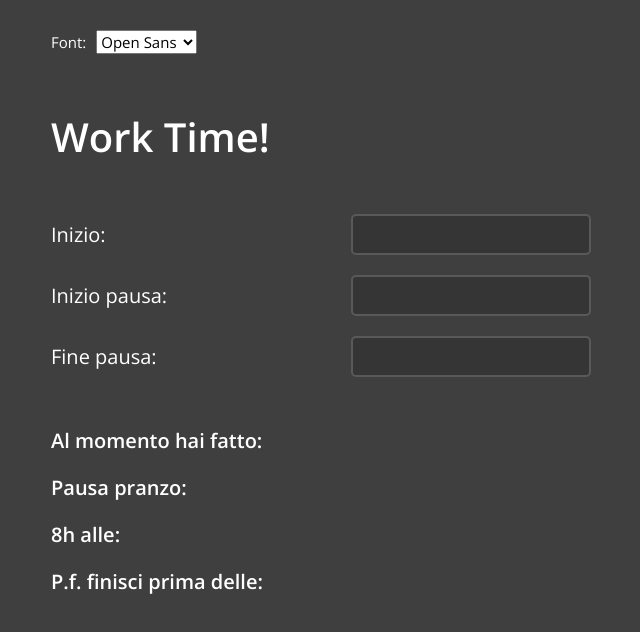
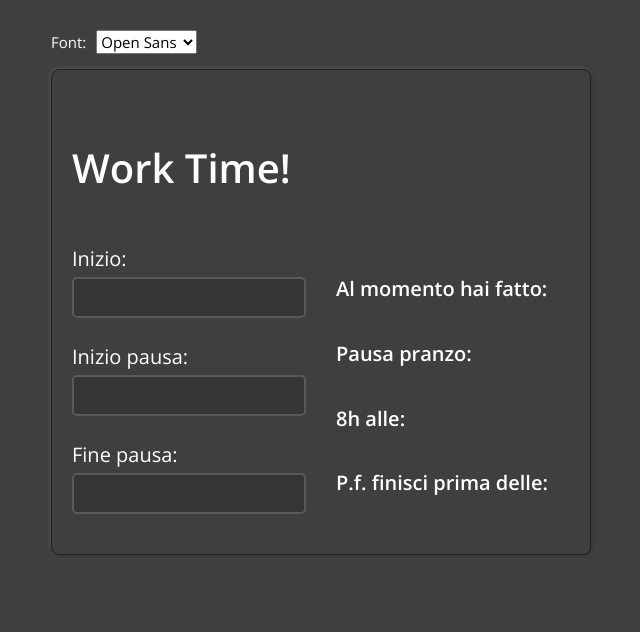
Before and after one commit to Gerigot/worktime, a React (Create React App) app: page / in a window 1280 px wide. Shown: the top 632 px of the page, without its empty margins (319-959 px from the left). Built offline with nearby package versions, Linux system fonts and the light colour scheme.

Commit message:
updated modules added some style for bigger screen

```diff
--- a/src/App.js
+++ b/src/App.js
@@ -9,6 +9,20 @@ const useStyles = createUseStyles({
 		'*, *::after, *::before': {
 			boxSizing: 'border-box'
 		},
+		':root': {
+			'--main-bg-color': '#3f3f3f',
+			'--default-color': 'white',
+			'--input-bg-color': '#353535',
+			'--input-border-color': '#595959',
+			'--input-focus-border-color': '#8c8c8c'
+		},
+		body: {
+			margin: 'auto',
+			backgroundColor: 'var(--main-bg-color)',
+			color: 'var(--default-color)',
+			width: '100%',
+			maxWidth: 600
+		},
 		'@media (min-width: 500px)': {
 			html: {
 				fontSize: '18px'
@@ -17,23 +31,24 @@ const useStyles = createUseStyles({
 		'@media (min-width: 800px)': {
 			html: {
 				fontSize: '20px'
+			},
+		},
+		'@media (min-width: 1300px)':{
+			html:{
+				fontSize: '26px'
+			},
+			body: {
+				maxWidth: '1000px',
 			}
 		},
-		body: {
-			margin: 'auto',
-			backgroundColor: '#3f3f3f',
-			color: 'white',
-			width: '100%',
-			maxWidth: 600
-		}
 	},
 	app_root: {
-		margin: '1.5em'
+		margin: '1.5em 1.5em 0 1.5em',
 	}
 });
 function App() {
 	const [ font, setFont ] = useStateWithLocalStorage('defaultFont', 'Open Sans');
-	const classes = useStyles({ font });
+	const classes = useStyles();
 	return (
 		<div className={classes.app_root}>
 			<FontChanger value={font} onChange={setFont} />
--- a/src/ShowTime/ShowTime.js
+++ b/src/ShowTime/ShowTime.js
@@ -1,19 +1,21 @@
-import React from 'react';
+import React, { Fragment } from 'react';
 import { createUseStyles } from 'react-jss';
 
 const useStyles = createUseStyles({
-  label:{
-    fontWeight: 'bold',
-  }
-
+	label: {
+		fontWeight: 'bold'
+	},
+	showTimeValue: {
+		marginBottom: '1em'
+	}
 });
 const ShowTime = ({ label, value }) => {
 	const classes = useStyles();
 	return (
-			<>
-      <div className={classes.label}>{label}:</div>
+		<Fragment>
+			<div className={classes.label}>{label}:</div>
 			<div className={classes.showTimeValue}>{value}</div>
-		</>
+		</Fragment>
 	);
 };
 
--- a/src/TimeInsert/TimeInsert.js
+++ b/src/TimeInsert/TimeInsert.js
@@ -1,25 +1,29 @@
-import React from 'react';
+import React, { Fragment } from 'react';
 import { createUseStyles } from 'react-jss';
 
 const useStyles = createUseStyles({
 	time: {
 		padding: 5,
-    fontSize: 'inherit',
-    fontFamily: 'inherit',
-    outline: 'none',
-    color: 'white',
-    backgroundColor: '#353535',
-    border: '2px solid #595959',
-    borderRadius: '5px'
+		fontSize: 'inherit',
+		fontFamily: 'inherit',
+		outline: 'none',
+		color: 'white',
+		backgroundColor: 'var(--input-bg-color)',
+		border: '2px solid var(--input-border-color)',
+		borderRadius: '5px',
+		marginBottom: '1em',
+		'&:focus': {
+			border: '2px solid var(--input-focus-border-color)'
+		}
 	}
 });
 function TimeInsert({ value, onChange, label }) {
 	const classes = useStyles();
 	return (
-		<>
+		<Fragment>
 			<div className={classes.label}>{label}</div>
 			<input className={classes.time} value={value} onChange={verifyValue(onChange)} />
-		</>
+		</Fragment>
 	);
 }
 
--- a/src/WorkTime/WorkTime.js
+++ b/src/WorkTime/WorkTime.js
@@ -7,24 +7,42 @@ import { createUseStyles } from 'react-jss';
 
 const useStyles = createUseStyles({
 	worktime_root: {
+		display: 'grid',
+		gridTemplateColumns: '100%',
+		gridTemplateAreas: `'title' 'timeInsert' 'timeShow'`,
 		fontFamily: (props) => `'${props.font}', sans-serif`
 	},
 	worktime_title: {
+		gridArea: 'title',
 		margin: '1.25em 0',
 		paggind: 0
 	},
 	workTime: {
+		gridArea: 'timeInsert',
 		display: 'grid',
-		gridTemplateColumns: 'minmax(180px, 300px) minmax(120px, 300px)',
+		gridTemplateColumns: 'minmax(180px, 300px)',
 		alignItems: 'center',
-		rowGap: '1em'
+		rowGap: '5px'
 	},
 
 	worktime_show_root: {
-		marginTop: '2.5em',
+		gridArea: 'timeShow',
+		marginTop: '1.5em',
 		display: 'grid',
-		gridTemplateColumns: 'minmax(180px, 300px) minmax(120px, 300px)',
-		rowGap: '1em'
+		gridTemplateColumns: 'minmax(180px, 300px)'
+	},
+	'@media only screen and (min-width: 800px)': {
+		worktime_root: {
+			gridTemplateColumns: '1fr 30px 1fr',
+			gridTemplateAreas: `'title title title'
+			'timeInsert . timeShow'`,
+			border: '1px solid rgba(0,0,0,0.5)',
+			borderRadius: 8,
+			boxShadow: '1px 1px 3px 0 var(--input-bg-color), -1px -1px 3px var(--input-border-color)',
+			marginTop: '0.5rem',
+			marginBottom: '0rem',
+			padding: '1rem'
+		}
 	}
 });
 
```
Also changed, not shown: package.json (+9 -9 lines), 1 other file (tests, documents, lock files or other folders).
